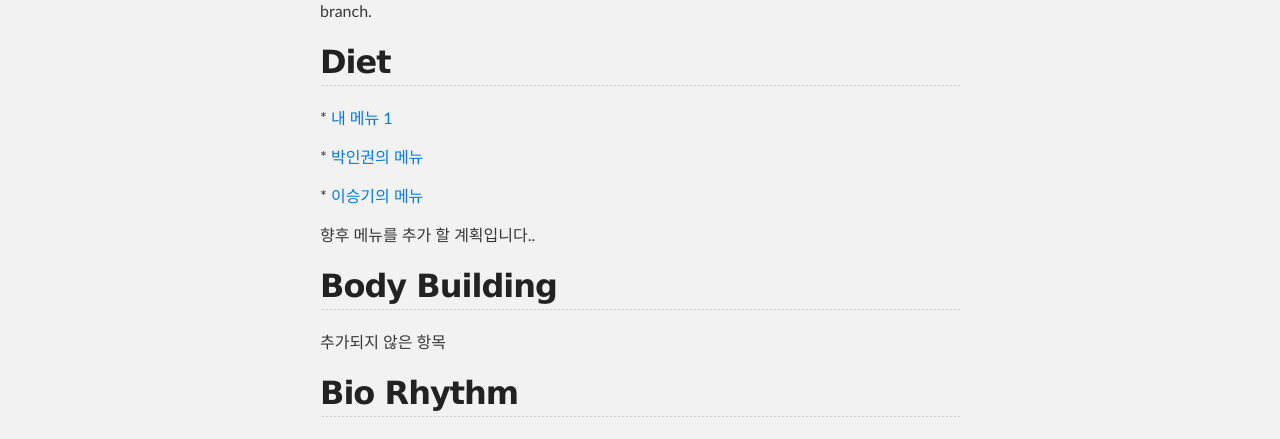
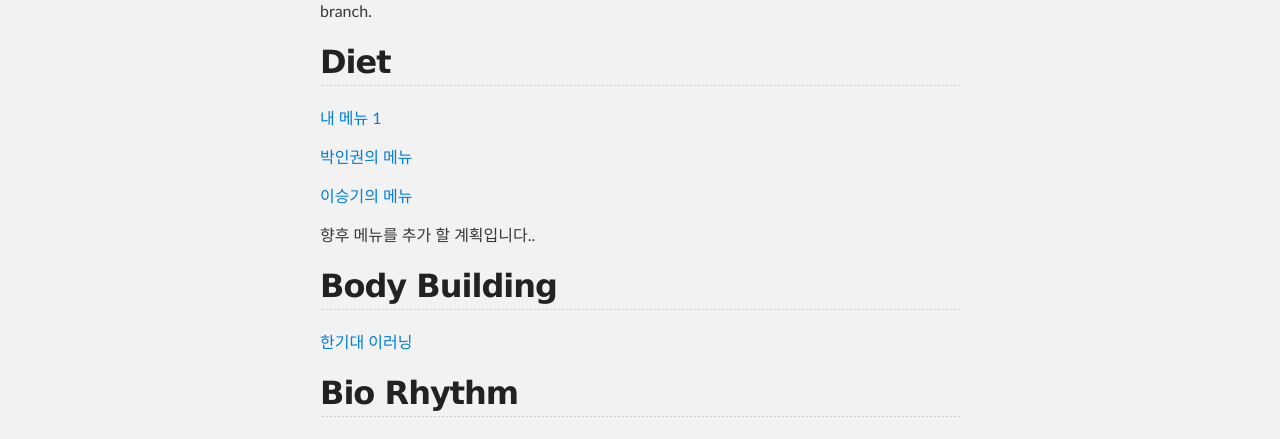
Before and after one commit to sss8412/sss8412.github.com, a Jekyll site: the page index.html, which Jekyll copies as it is, in a window 1280 px wide. Shown: the part 508-947 px from the top of the page. Built offline with Jekyll 4.4.1, drawn with Linux system fonts in a browser that asks for light colours.

Commit message:
Update index.html

```diff
--- a/index.html
+++ b/index.html
@@ -42,9 +42,9 @@ $ git checkout gh-pages
 
 <h2>
 <a id="diet" class="anchor" href="#diet" aria-hidden="true"><span class="octicon octicon-link"></span></a>Diet</h2>
-<p>* <a href="https://sss8412.github.io/blog">내 메뉴 1</a></p>
-<p>* <a href="http://sss8412.github.io/2015/05/20/Park-Inkwon.html">박인권의 메뉴</a></p>
-<p>* <a href="http://sss8412.github.io/2015/05/26/Lee-Seung-Gi.html">이승기의 메뉴</a></p>
+<p><a href="https://sss8412.github.io/blog">내 메뉴 1</a></p>
+<p><a href="http://sss8412.github.io/2015/05/20/Park-Inkwon.html">박인권의 메뉴</a></p>
+<p><a href="http://sss8412.github.io/2015/05/26/Lee-Seung-Gi.html">이승기의 메뉴</a></p>
 <p>향후 메뉴를 추가 할 계획입니다..</p>
 <a id="forkme_banner" href="https://github.com/sss8412">깃허브로-보기</a>
 
@@ -52,7 +52,7 @@ $ git checkout gh-pages
 <h2>
 <a id="Body Building" class="anchor" href="#Body Building" aria-hidden="true"><span class="octicon octicon-link"></span></a>Body Building</h2>
 
-<p>추가되지 않은 항목</p>
+<p><a href="http://el.koreatech.ac.kr/MainPageAction.do?cmd=main">한기대 이러닝</a></p>
 
 <h2>
 <a id="Bio Rhythm" class="anchor" href="#Bio Rhythm" aria-hidden="true"><span class="octicon octicon-link"></span></a>Bio Rhythm</h2>
```
